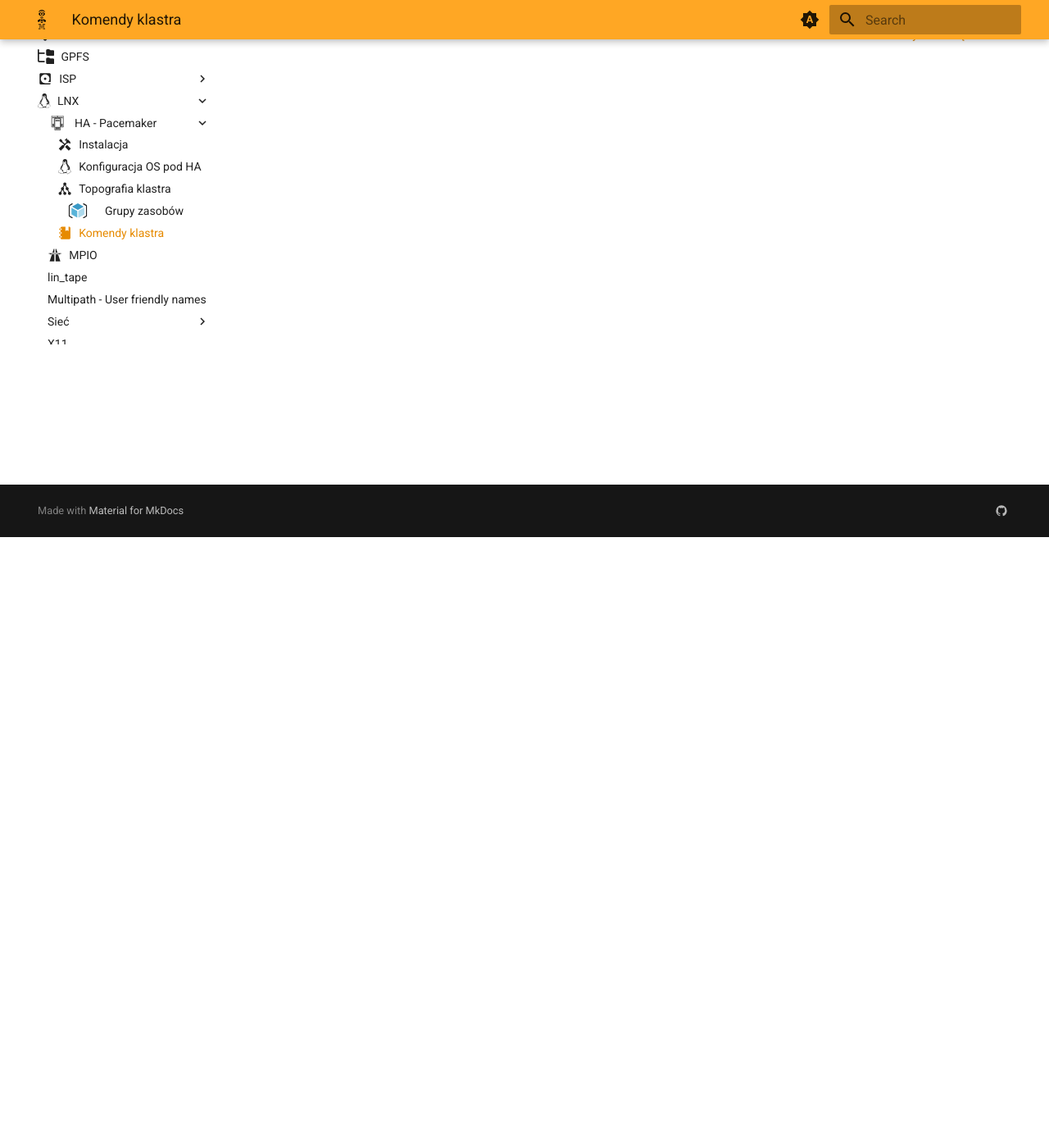
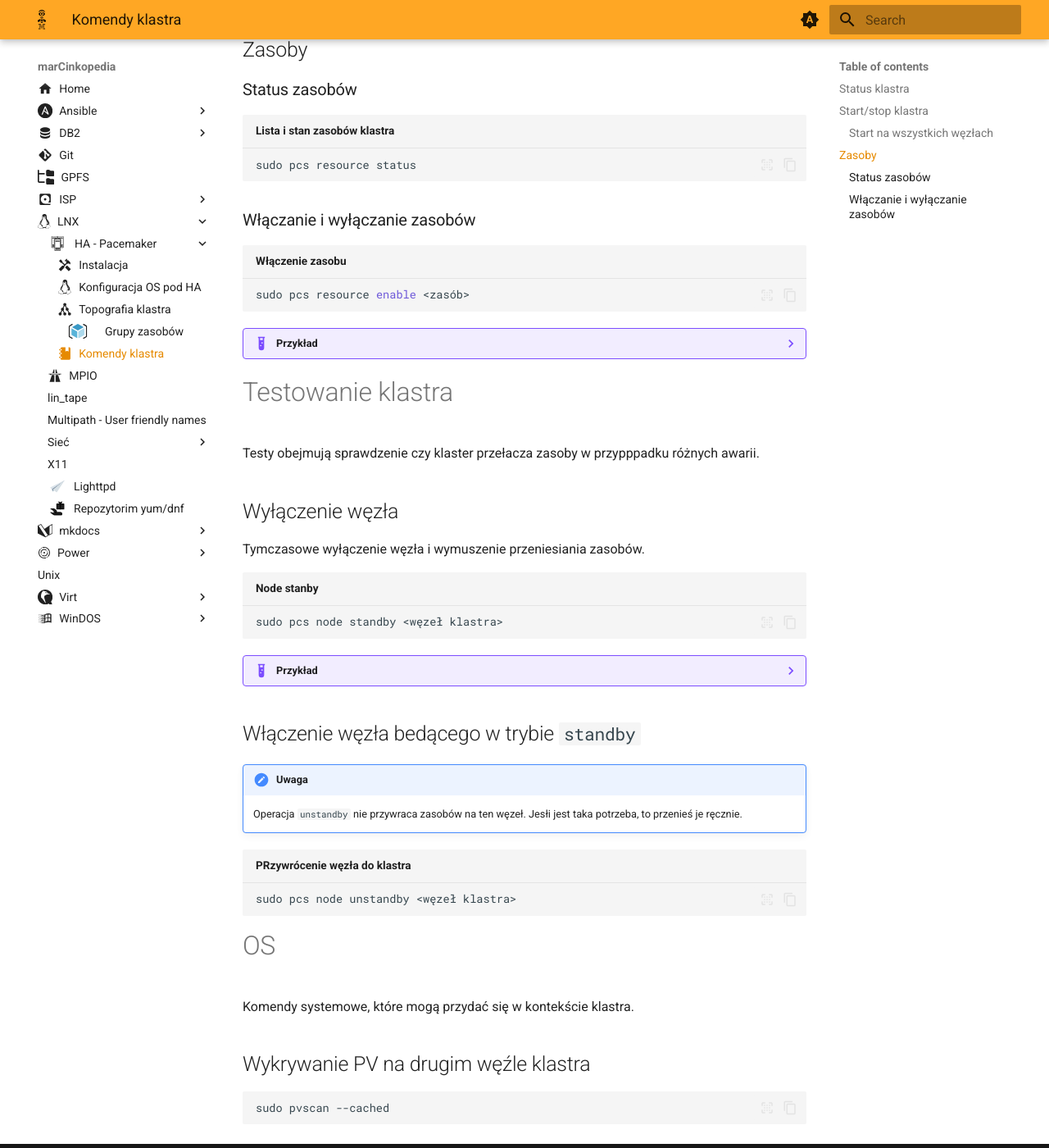
Before and after one commit to stecenator/notki, an MkDocs documentation site: the page built from docs/LNX/ha/ha-cmd.md, in a window 1280 px wide and 1400 px high, scrolled down 745 px. Shown: the whole window at 82% size. Built offline with MkDocs 1.6.1 and Material for MkDocs 9.7.7, drawn with Linux system fonts in a browser that asks for light colours; some of the changed text lies outside the part shown.

````diff
--- a/docs/LNX/ha/ha-cmd.md
+++ b/docs/LNX/ha/ha-cmd.md
@@ -12,12 +12,116 @@
 sudo pcs cluster status
 ```
 
-## Status zasobu
-
 ## Start/stop klastra
 
 ### Start na wszystkich węzłach
 
 ```sh title="Start klastra na wszystkich węzłach"
 sudo pcs cluster start --all
+=======
+Rozsądne jest, żeby klaster nie startował autoamatycznie wraz systemem. bo w pewnych systuacjach węzły mogą się wystrzelać  zanim zdążysz rozwiązać problem.
+
+```sh title="Ręczny start klastra na wszystkich nodach"
+sudo pcs cluster start --all
 ```
+
+??? Example "Przykład"
+
+    ```sh
+    $ sudo pcs cluster start --all
+    sp-n2: Starting Cluster...
+    sp-n1: Starting Cluster...
+    ```
+
+
+
+## Zasoby
+
+### Status zasobów
+
+```sh title="Lista i stan zasobów klastra"
+sudo pcs resource status
+```
+
+### Włączanie i wyłączanie zasobów
+
+```sh title="Włączenie zasobu"
+sudo pcs resource enable <zasób>
+```
+
+??? Example "Przykład"
+
+# Testowanie klastra
+
+Testy obejmują sprawdzenie czy klaster przełacza zasoby w przypppadku różnych awarii.
+
+## Wyłączenie węzła
+
+Tymczasowe wyłączenie węzła i wymuszenie przeniesiania zasobów.
+
+```sh title="Node stanby"
+sudo pcs node standby <węzeł klastra>
+```
+
+??? Example "Przykład"
+
+    ```sh hl_lines="1 11-12 14-16 26-27"
+    $ sudo pcs cluster status
+    Cluster Status:
+     Cluster Summary:
+       * Stack: corosync (Pacemaker is running)
+       * Current DC: sp-n1 (version 2.1.10-1.el9-5693eaeee) - partition with quorum
+       * Last updated: Mon Feb 16 20:59:15 2026 on sp-n1
+       * Last change:  Mon Feb 16 20:58:37 2026 by root via root on sp-n1
+       * 2 nodes configured
+       * 1 resource instance configured
+     Node List:
+       * Online: [ sp-n1 sp-n2 ]
+     $ sudo pcs resource status
+      * Resource Group: spinst1-rg:
+        * spvg_lvm  (ocf:heartbeat:LVM-activate):    Started sp-n1
+    $ sudo pcs node standby sp-n1
+    $ sudo pcs cluster status
+    Cluster Status:
+     Cluster Summary:
+       * Stack: corosync (Pacemaker is running)
+       * Current DC: sp-n1 (version 2.1.10-1.el9-5693eaeee) - partition with quorum
+       * Last updated: Mon Feb 16 21:10:18 2026 on sp-n1
+       * Last change:  Mon Feb 16 21:10:06 2026 by root via root on sp-n1
+       * 2 nodes configured
+       * 1 resource instance configured
+     Node List:
+       * Node sp-n1: standby
+       * Online: [ sp-n2 ]
+    PCSD Status:
+      sp-n2: Online
+      sp-n1: Online
+    ```
+
+    Dla weryfikacji warto sprawdzić na drugm węźle czy zasób faktycznie jest. W tym przykładzie sprawdzam czy grupa `spvg` jest aktywna i jakie ma `systemid`:
+
+    ```sh
+    $ sudo vgs -o+systemid
+      VG   #PV #LV #SN Attr   VSize    VFree System ID
+      rhel   1   3   0 wz--n-  <69.00g    0
+      spvg   6   6   0 wz--n- <307.98g    0  sp-n2
+    ```
+
+## Włączenie węzła bedącego w trybie `standby`
+
+!!! Note "Uwaga"
+    Operacja `unstandby` nie przywraca zasobów na ten węzeł. Jesłi jest taka potrzeba, to przenieś je ręcznie.
+
+```sh title="PRzywrócenie węzła do klastra"
+sudo pcs node unstandby <węzeł klastra>
+```
+
+# OS
+
+Komendy systemowe, które mogą przydać się w kontekście klastra.
+
+## Wykrywanie PV na drugim węźle klastra
+
+```
+sudo pvscan --cached
+```
````
Also changed, not shown: docs/LNX/ha/inst.md (+3 -1 lines), docs/LNX/ha/os-setup.md (+18 -0 lines).
